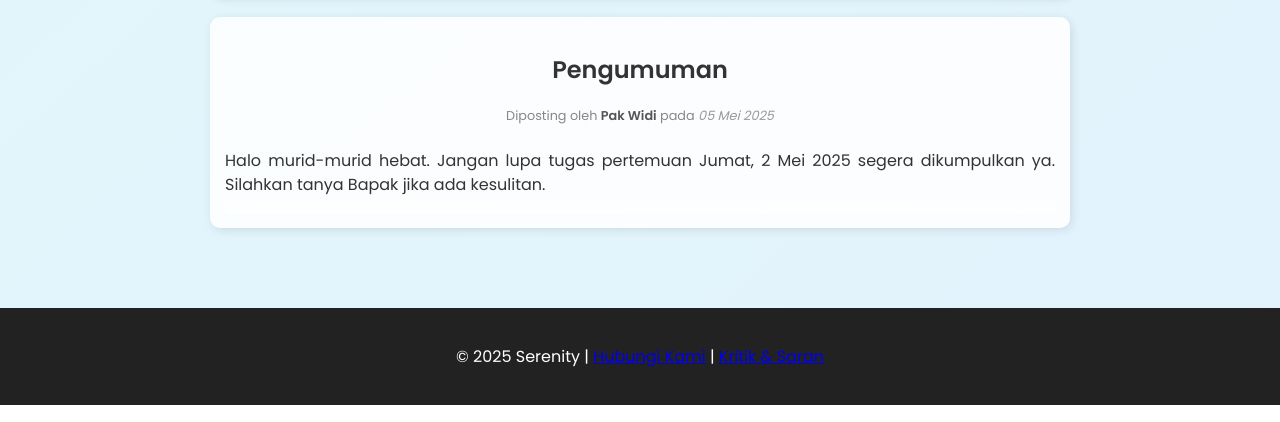
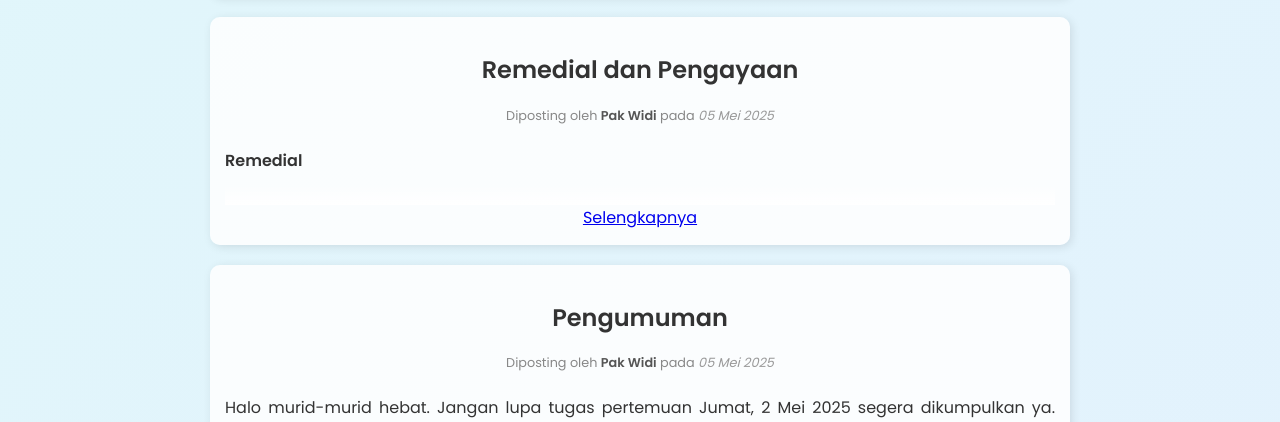
Before and after one commit to classserenity/classserenity.github.io, a plain HTML site: page index.html in a window 1280 px wide. Shown: the part 711-1133 px from the top of the page. Drawn offline with Linux system fonts and the light colour scheme.

Commit message:
Update index.html

```diff
--- a/index.html
+++ b/index.html
@@ -42,6 +42,53 @@
         </article>
 
 
+
+
+
+<article class="post">
+
+<h2>Remedial dan Pengayaan</h2>
+
+<div class="post-meta">Diposting oleh <strong>Pak Widi</strong> pada <time datetime="2025-05-08">05 Mei 2025</time></div>
+
+<div class="post-content">
+
+                <p>
+
+
+<b>Remedial</b>
+   <br><br>
+
+
+
+                    <p style='margin-top:0cm;margin-right:0cm;margin-bottom:8.0pt;margin-left:0cm;font-size:11.0pt;font-family:"Calibri",sans-serif;text-align:center;'><strong><span style='font-size:16px;font-family:"Times New Roman",serif;'>Here are 10 ways to save money in high school</span></strong></p>
+<p style='margin-top:0cm;margin-right:0cm;margin-bottom:8.0pt;margin-left:0cm;font-size:11.0pt;font-family:"Calibri",sans-serif;'>&nbsp;</p>
+<p style='margin-top:0cm;margin-right:0cm;margin-bottom:8.0pt;margin-left:0cm;font-size:11.0pt;font-family:"Calibri",sans-serif;'><strong><span style='font-size:16px;font-family:"Times New Roman",serif;'>Open a savings account.</span></strong><span style='font-size:16px;font-family:"Times New Roman",serif;'>&nbsp;A savings account gives you amazing access to your funds.</span></p>
+<p style='margin-top:0cm;margin-right:0cm;margin-bottom:8.0pt;margin-left:0cm;font-size:11.0pt;font-family:"Calibri",sans-serif;'><strong><span style='font-size:16px;font-family:"Times New Roman",serif;'>Apply for a summer job.</span></strong><span style='font-size:16px;font-family:"Times New Roman",serif;'>&nbsp;Try to find a part time job over summer. It is a fantastic experience and is a better way to earn money than doing chores for your parents.</span></p>
+<p style='margin-top:0cm;margin-right:0cm;margin-bottom:8.0pt;margin-left:0cm;font-size:11.0pt;font-family:"Calibri",sans-serif;'><strong><span style='font-size:16px;font-family:"Times New Roman",serif;'>Buy used textbooks/sell the text books.</span></strong><span style='font-size:16px;font-family:"Times New Roman",serif;'>&nbsp;Buy much more cheaper textbooks from older friends who finished high-school a year or two before you.</span></p>
+<p style='margin-top:0cm;margin-right:0cm;margin-bottom:8.0pt;margin-left:0cm;font-size:11.0pt;font-family:"Calibri",sans-serif;'><strong><span style='font-size:16px;font-family:"Times New Roman",serif;'>Do not impulse buy, write it down and wait a week.</span></strong><span style='font-size:16px;font-family:"Times New Roman",serif;'>&nbsp;Do not buy things that you do not need.</span></p>
+<p style='margin-top:0cm;margin-right:0cm;margin-bottom:8.0pt;margin-left:0cm;font-size:11.0pt;font-family:"Calibri",sans-serif;'><strong><span style='font-size:16px;font-family:"Times New Roman",serif;'>Never go grocery shopping when you are hungry.</span></strong><span style='font-size:16px;font-family:"Times New Roman",serif;'>&nbsp;This is a classic bit of advice but it is pretty simple. Take a shopping list.</span></p>
+<p style='margin-top:0cm;margin-right:0cm;margin-bottom:8.0pt;margin-left:0cm;font-size:11.0pt;font-family:"Calibri",sans-serif;'><strong>Have a go at Gumtree.</strong> You can have extra money by selling things that you no longer used</p>
+<p style='margin-top:0cm;margin-right:0cm;margin-bottom:8.0pt;margin-left:0cm;font-size:11.0pt;font-family:"Calibri",sans-serif;'><strong><span style='font-size:16px;font-family:"Times New Roman",serif;'>Google Flight. </span></strong><span style='font-size:16px;font-family:"Times New Roman",serif;'>This is to manage your schedule so that you can be notiied immediately.</span></p>
+<p style='margin-top:0cm;margin-right:0cm;margin-bottom:8.0pt;margin-left:0cm;font-size:11.0pt;font-family:"Calibri",sans-serif;'><strong><span style='font-size:16px;font-family:"Times New Roman",serif;'>Bring food from home.</span></strong><span style='font-size:16px;font-family:"Times New Roman",serif;'>&nbsp;Bringing food from home is cheaper and it can be really good once you have found a few lunches that you like.</span></p>
+
+
+<iframe src="https://docs.google.com/forms/d/e/1FAIpQLSdM2TVUekJWNIVynithIbUEVAxyOqHRMLnRpqt-9FXazzpnRA/viewform?embedded=true" width="500" height="1899" frameborder="0" marginheight="0" marginwidth="0">Loading…</iframe>
+
+
+</p>
+
+</div>
+            <a href="#" class="read-more">Selengkapnya</a>
+
+        </article>
+
+
+
+
+
+
+
          <article class="post full-post">
 
 <h2>Pengumuman</h2>
```
